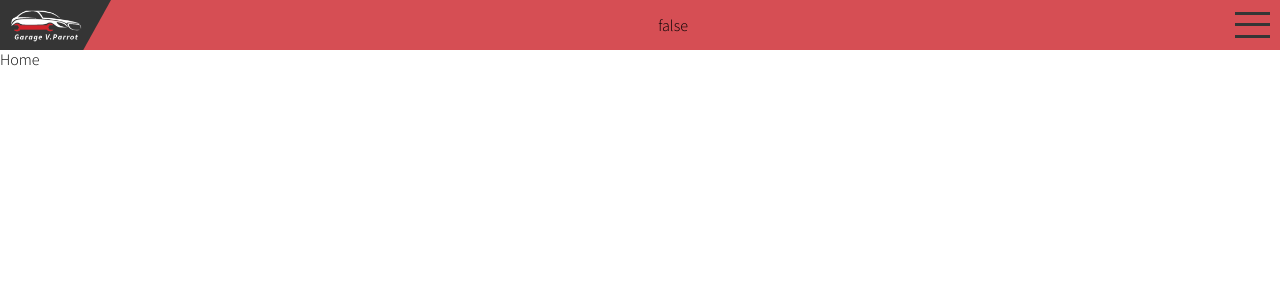
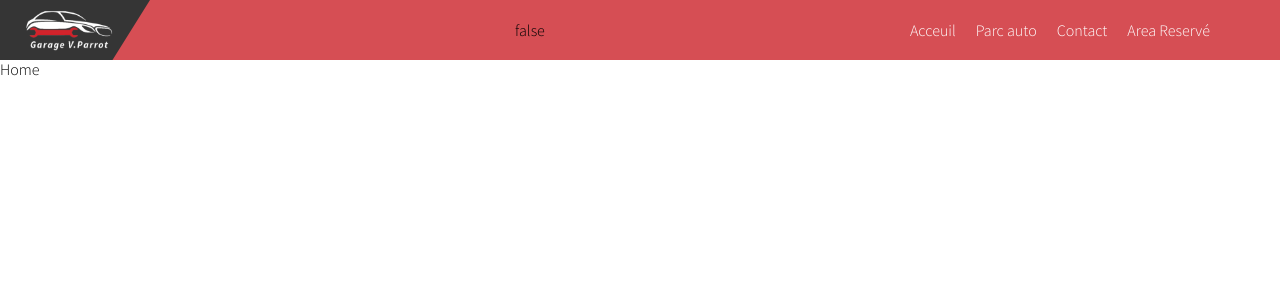
Before and after one commit to MarcoFormante/newGarageVincentParrot, a React (Create React App) app: page / in a window 1280 px wide. Shown: the top 300 px of the page. Built offline with nearby package versions, Linux system fonts and the light colour scheme.

Commit message:
create MenuButton Component + Function to check screen size to close the menu when is still open in mobile mode

```diff
--- a/src/components/header/Header.js
+++ b/src/components/header/Header.js
@@ -1,12 +1,31 @@
-import React, { useState } from 'react'
+import React, { useEffect, useState } from 'react'
 import Nav from './Nav'
+import MenuButton from './MenuButton';
 
 const Header = () => {
   const [menuToggle, setMenuToggle] = useState(false);
 
+  //menu Toggle function (used by menuButton and nav_links)
   const handleMenu = () => {
     setMenuToggle(!menuToggle);
   }
+
+
+// if screen width < 769 and menu is open , this function closes the menu (see useEffect)
+  const handleResizeScreen = () => {
+    if (window.innerWidth < 769) {
+        setMenuToggle(false)
+    }
+  }
+
+  useEffect(() => {
+    window.addEventListener("resize", handleResizeScreen)
+
+    return () => {
+      window.removeEventListener("resize", handleResizeScreen)
+    }
+
+  }, [])
 
   return (
     <div>
@@ -16,12 +35,7 @@ const Header = () => {
         </div>
     {menuToggle.toString()}
         <Nav menuToggle={menuToggle} handleMenu={handleMenu} />
-        <div className={`menu_button ${menuToggle ? "menu_button--open":""} `} onClick={handleMenu}>
-          <span></span>
-          <span></span>
-          <span></span>
-        </div>
-
+        <MenuButton className={`menu_button ${menuToggle ? "menu_button--open":""} `} onClick={handleMenu} />
       </header>
     </div>
   )
--- /dev/null
+++ b/src/components/header/MenuButton.js
@@ -0,0 +1,13 @@
+import React from 'react'
+
+const MenuButton = ({className,onClick}) => {
+  return (
+    <div className={className} onClick={onClick}>
+          <span></span>
+          <span></span>
+          <span></span>
+    </div>
+  )
+}
+
+export default MenuButton
--- a/src/stylesheets/abstracts/_variables.scss
+++ b/src/stylesheets/abstracts/_variables.scss
@@ -6,7 +6,7 @@ $white-color:#FFFFFF;
 
 /* @type header_height depends of screen width */
 $header_height_mobile: 50px;
-$header_height: 76px;
+$header_height: 60px;
 
 
 /* @type Font_size */
--- a/src/stylesheets/components/_nav.scss
+++ b/src/stylesheets/components/_nav.scss
@@ -1,3 +1,5 @@
+
+@media screen and (max-width:map-get($breakpoints,"medium")) {
     .nav{
         height: 100vh;
         width: 0vw;
@@ -29,7 +31,7 @@
     //Link tags
         &_link{
             margin-top: 20px;
-        color: $white-color;
+
 
             //if equal to pathname set border-bottom
             &--active{
@@ -38,3 +40,21 @@
         }
 
     }
+}
+
+.nav_link{
+    color: $white-color;
+}
+
+@media screen and (min-width:769px) {
+    .nav{
+        margin-right: 70px;
+
+        &_container{
+           display: flex;
+           align-items: center;
+           gap: 20px;
+        }
+    }
+
+}
--- a/src/stylesheets/index.css
+++ b/src/stylesheets/index.css
@@ -47,6 +47,11 @@ components: button
   position: relative;
   z-index: 1;
 }
+@media screen and (min-width: 769px) {
+  .menu_button {
+    display: none;
+  }
+}
 .menu_button span {
   background-color: #353535;
   padding: 1.5px;
@@ -69,6 +74,7 @@ components: button
   display: none;
 }
 
+@media screen and (max-width: 768px) {
   .nav {
     height: 100vh;
     width: 0vw;
@@ -97,12 +103,25 @@ components: button
   }
   .nav_link {
     margin-top: 20px;
-  color: #FFFFFF;
   }
   .nav_link--active {
     border-bottom: 1px solid #FFFFFF;
   }
+}
+.nav_link {
+  color: #FFFFFF;
+}
 
+@media screen and (min-width: 769px) {
+  .nav {
+    margin-right: 70px;
+  }
+  .nav_container {
+    display: flex;
+    align-items: center;
+    gap: 20px;
+  }
+}
 /*
 layout: header
 */
@@ -113,6 +132,11 @@ header {
   flex-direction: row;
   justify-content: space-between;
   align-items: center;
+}
+@media screen and (min-width: 769px) {
+  header {
+    height: 60px;
+  }
 }
 
 .brand_logo {
@@ -128,9 +152,21 @@ header {
   -webkit-clip-path: polygon(0 0, 100% 0%, 75% 100%, 0% 100%);
           clip-path: polygon(0 0, 100% 0%, 75% 100%, 0% 100%);
 }
+@media screen and (min-width: 769px) {
+  .brand_logo {
+    width: 150px;
+    padding-left: 25px;
+  }
+}
 .brand_logo img {
   width: 72px;
   height: 33px;
+}
+@media screen and (min-width: 769px) {
+  .brand_logo img {
+    width: 70%;
+    height: 70%;
+  }
 }
 
 /*
--- a/src/stylesheets/layout/_header.scss
+++ b/src/stylesheets/layout/_header.scss
@@ -2,6 +2,10 @@ header{
     height: $header_height_mobile;
     background-color: $brand_color;
     @include flex_spaceB;
+
+    @media screen and (min-width:769px) {
+        height:$header_height;
+    }
 }
 
 //brand logo in header
@@ -14,8 +18,19 @@ header{
     padding-left:10px;
     clip-path: polygon(0 0, 100% 0%, 75% 100%, 0% 100%);
 
+    @media screen and (min-width:769px) {
+       width: 150px;
+       padding-left: 25px;
+    }
+
         img{
             width: 72px;
             height: 33px;
+            @media screen and (min-width:769px) {
+                width: 70%;
+                height: 70%;
+
+             }
         }
+
 }
```
Also changed, not shown: src/stylesheets/components/_menu-button.scss (+7 -0 lines), 1 other file (tests, documents, lock files or other folders). Lines whose indentation alone changed are shown as unchanged.
